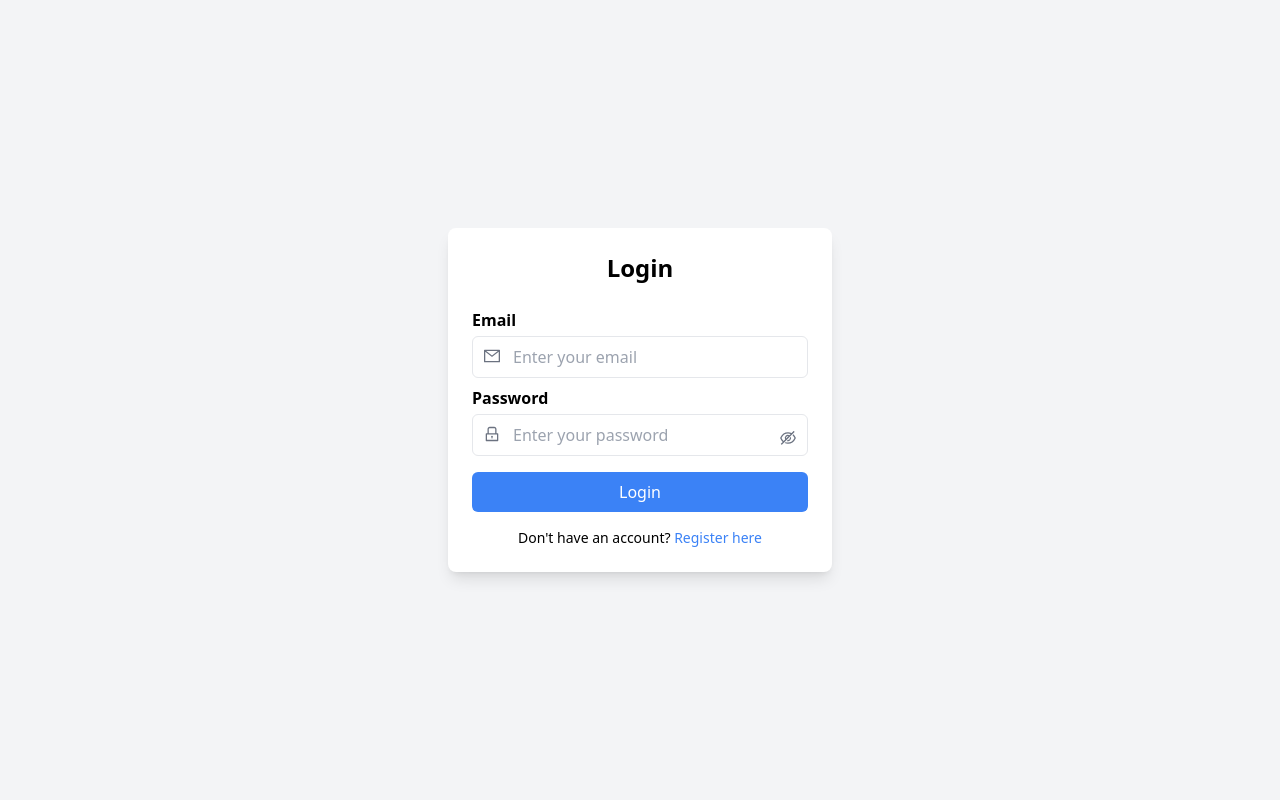
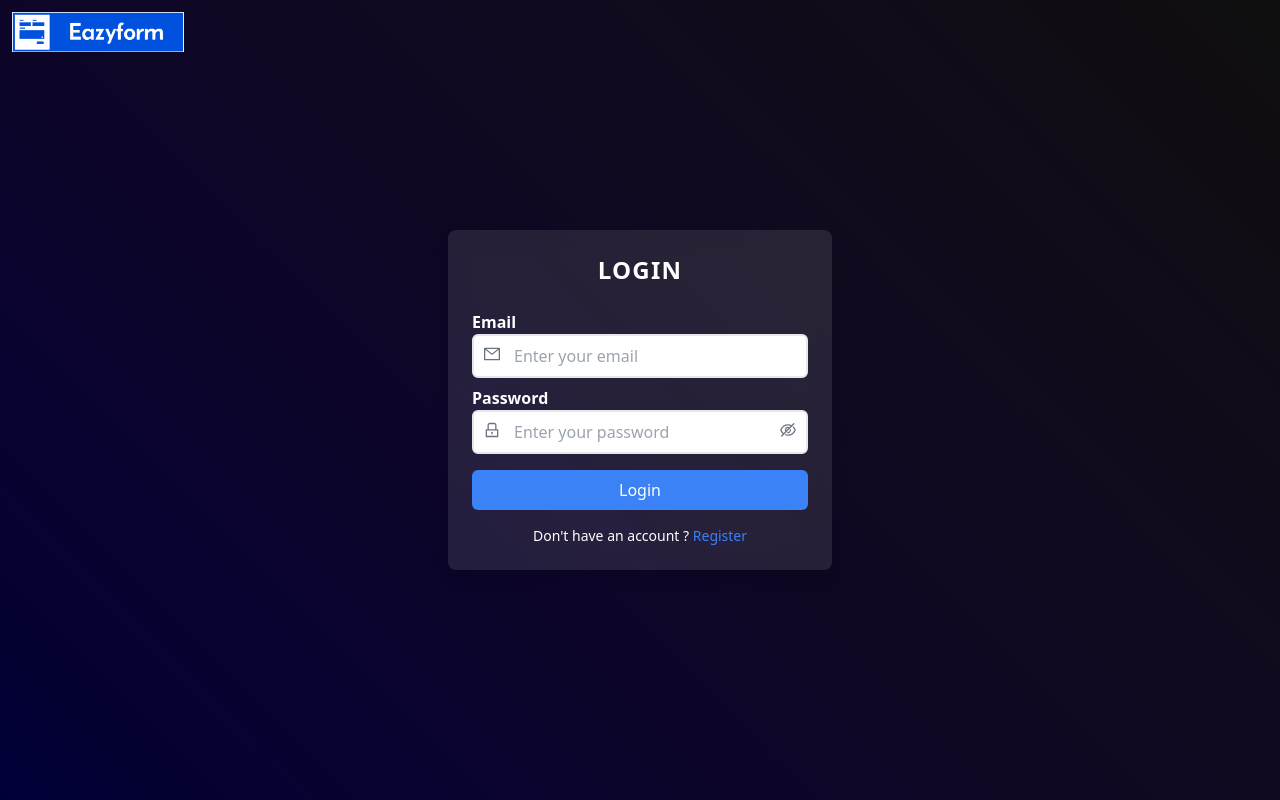
Before and after one commit to Abhiiix0/formspree_clone, a React (Create React App) app in the folder frontend/: page /login in a window 1280 px wide. Built offline with nearby package versions, Linux system fonts and the light colour scheme; no server answers.

Commit message:
add logo and change login design

```diff
--- a/frontend/src/pages/Login.jsx
+++ b/frontend/src/pages/Login.jsx
@@ -1,7 +1,7 @@
 // src/components/Login.js
 import React, { useState } from "react";
 import { useForm } from "react-hook-form";
-import { useAppContext } from "../context/AppContext";
+import eazyformlogo from "../assets/eazyform.png";
 import {
   MailOutlined,
   LockOutlined,
@@ -64,22 +64,34 @@ const Login = () => {
   const togglePasswordVisibility = () => setShowPassword((prev) => !prev);
 
   return (
-    <div className="flex justify-center items-center min-h-screen bg-gray-100 p-4">
+    <div className="flex relative justify-center items-center min-h-screen gradient  bg-gray-100 p-4">
+      <Link
+        to="/"
+        className=" w-full  absolute top-3 cursor-pointer font-bold text-lg md:text-2xl text-white"
+      >
+        <img
+          src={eazyformlogo}
+          className=" h-7 md:h-10 px-3 bg-transparent rounded-sm object-contain"
+          alt="EazyForm Logo"
+        />
+      </Link>
       <form
         onSubmit={handleSubmit(onSubmit)}
-        className="w-full max-w-sm bg-white p-6 rounded-lg shadow-lg"
+        className="w-full max-w-sm bg-white/10 backdrop-blur-md p-6 rounded-lg shadow-lg"
       >
-        <h2 className="text-2xl font-bold mb-6 text-center">Login</h2>
+        <h2 className="text-2xl font-bold mb-6 text-center tracking-wider uppercase text-white">
+          Login
+        </h2>
 
         {/* Email Field */}
         <div className="mb-2">
-          <label className="block mb-1 font-semibold">Email</label>
+          <label className="block mb-0 font-semibold text-white">Email</label>
           <div className="relative">
             <MailOutlined className="absolute top-3 left-3 text-gray-500" />
             <input
               type="email"
               placeholder="Enter your email"
-              className={`w-full pl-10 p-2 border rounded-md focus:outline-none focus:ring-2 ${
+              className={`w-full pl-10 p-2 border-2 rounded-md outline-none  ${
                 errors.email ? "border-red-500" : "focus:ring-blue-500"
               }`}
               {...register("email", {
@@ -98,13 +110,15 @@ const Login = () => {
 
         {/* Password Field */}
         <div className="mb-4">
-          <label className="block mb-1 font-semibold">Password</label>
+          <label className="block mb-0 font-semibold text-white">
+            Password
+          </label>
           <div className="relative">
             <LockOutlined className="absolute top-3 left-3 text-gray-500" />
             <input
               type={showPassword ? "text" : "password"}
               placeholder="Enter your password"
-              className={`w-full pl-10 p-2 border rounded-md focus:outline-none focus:ring-2 ${
+              className={`w-full pl-10 p-2 border-2 outline-none rounded-md ${
                 errors.password ? "border-red-500" : "focus:ring-blue-500"
               }`}
               {...register("password", {
@@ -117,7 +131,7 @@ const Login = () => {
             />
             <button
               type="button"
-              className="absolute top-3 right-3 text-gray-500"
+              className="absolute top-2 right-3 text-gray-500"
               onClick={togglePasswordVisibility}
             >
               {showPassword ? <EyeTwoTone /> : <EyeInvisibleOutlined />}
@@ -138,10 +152,10 @@ const Login = () => {
 
         {/* Registration Link */}
         <div className="text-center mt-4">
-          <p className="text-sm">
-            Don't have an account?{" "}
+          <p className="text-sm text-white">
+            Don't have an account ?{" "}
             <Link to="/signup" className="text-blue-500 hover:underline">
-              Register here
+              Register
             </Link>
           </p>
         </div>
--- a/frontend/src/pages/Register.jsx
+++ b/frontend/src/pages/Register.jsx
@@ -8,6 +8,7 @@ import {
   LockOutlined,
 } from "@ant-design/icons";
 import { Link, useNavigate } from "react-router-dom";
+import eazyformlogo from "../assets/eazyform.png";
 import toast from "react-hot-toast";
 import { useAppContext } from "../context/AppContext";
 
@@ -64,7 +65,17 @@ const Register = () => {
     setShowConfirmPassword((prev) => !prev);
 
   return (
-    <div className="flex justify-center items-center min-h-screen bg-gray-100 p-4">
+    <div className="flex justify-center relative items-center min-h-screen bg-gray-100 p-4">
+      <Link
+        to="/"
+        className=" w-full  absolute top-3 cursor-pointer font-bold text-lg md:text-2xl text-white"
+      >
+        <img
+          src={eazyformlogo}
+          className=" h-7 md:h-10 px-3 bg-transparent rounded-sm object-contain"
+          alt="EazyForm Logo"
+        />
+      </Link>
       <form
         onSubmit={handleSubmit(onSubmit)}
         className="w-full max-w-sm bg-white p-6 rounded-lg shadow-lg"
```
